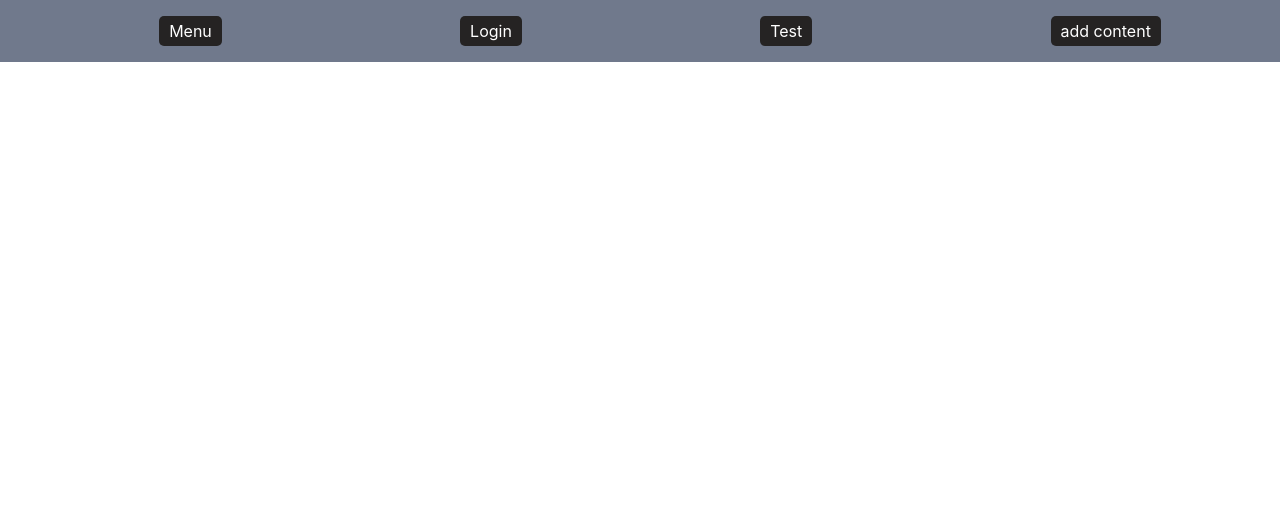
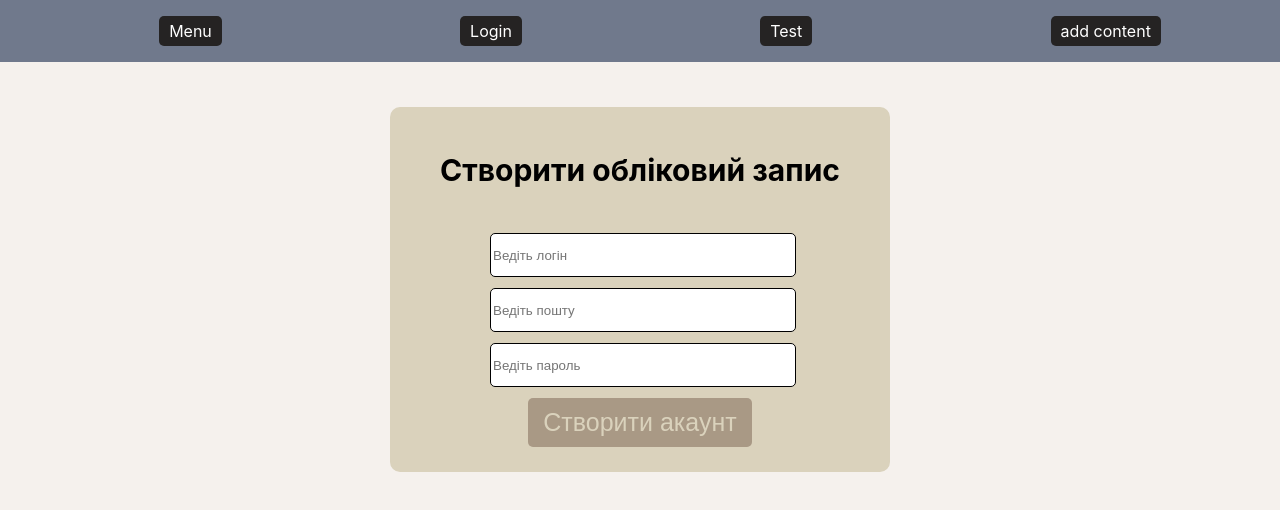
Before and after one commit to pROEKT555/frontend, a React (Create React App) app: page /register in a window 1280 px wide. Shown: the top 510 px of the page. Built offline with nearby package versions, Linux system fonts and the light colour scheme.

Commit message:
Add files via upload

```diff
--- a/public/index.html
+++ b/public/index.html
@@ -10,28 +10,17 @@
       content="Web site created using create-react-app"
     />
     <link rel="apple-touch-icon" href="%PUBLIC_URL%/logo192.png" />
-    <!--
-      manifest.json provides metadata used when your web app is installed on a
-      user's mobile device or desktop. See https://developers.google.com/web/fundamentals/web-app-manifest/
-    -->
-    <link rel="manifest" href="%PUBLIC_URL%/manifest.json" />
-    <!--
-      Notice the use of %PUBLIC_URL% in the tags above.
-      It will be replaced with the URL of the `public` folder during the build.
-      Only files inside the `public` folder can be referenced from the HTML.
 
-      Unlike "/favicon.ico" or "favicon.ico", "%PUBLIC_URL%/favicon.ico" will
-      work correctly both with client-side routing and a non-root public URL.
-      Learn how to configure a non-root public URL by running `npm run build`.
-    -->
     <title>React App</title>
 
   </head>
   <style>
     .root{
       background-color:#f5f1ed ;
+      height: 100vh;
     }
     body{
+      height: 100vh;
       display: flex;
       padding: 0;
       flex-wrap: nowrap;
--- a/src/App.js
+++ b/src/App.js
@@ -1,14 +1,20 @@
 import Home from "./componets/Home/Hoem";
-import Registerform from "./componets/Login/Registerform";
+import { useState } from "react";
+import Registerform from "./componets/Register/Registerform";
+import Loginform from "./componets/Login/Loginform";
 import Menunav from "./componets/Menu-nav/Menunav";
 import { Route,Routes} from "react-router-dom";
 function App() {
+  const[isLoggedIn,setisLoggedIn] = useState(false);
   return (
      <div>
+
       <Menunav/>
       <Routes>
-        <Route exact path='/' element={<Home></Home>}/>
-        <Route exact path='/login' element={<Registerform></Registerform>}/>
+        <Route exact path='/' element={<Home ></Home>}/>
+        <Route exact path='/login' element={<Loginform setisLoggedIn={setisLoggedIn}></Loginform>}/>
+        <Route exact path='/register' element={<Registerform ></Registerform>}/>
+
       </Routes>
     </div>
   );
--- /dev/null
+++ b/src/componets/Login/Loginform.css
@@ -0,0 +1,51 @@
+.form-registere__form{
+
+
+  align-items: center;
+  display: flex;
+  flex-direction: column;
+  background-color: #dad2bc;
+  padding: 25px 50px;
+  border-radius: 10px;
+}
+.a-register-form{
+  padding-top: 15px;
+}
+.a-register-form__a{
+  text-decoration: none;
+  color: #000000a6;
+}
+.form-registere-title{
+  font-size: 30px;
+}
+.registere-form__control-1{
+  padding-top: 25px;
+}
+.form-registere{
+  padding-top: 45px;
+  display: flex;
+  justify-content: center;
+}
+.registere-form__control{
+  padding-bottom: 15px;
+  width: 300px;
+  height: 40px;
+}
+.registere-form__control label{
+  padding-right: 10px;
+  font-size: 24px;
+}
+.registere-form__input{
+  border: solid #000 1px;
+  border-radius: 5px;
+  width: 300px;
+  height: 40px;
+}
+.registere-form__actions__button{
+  color: #dad2bc;
+  padding: 10px 15px;
+  font-size: 25px;
+  background-color: #A99985;
+  border: none;
+  border-radius: 5px;
+}
--- /dev/null
+++ b/src/componets/Login/Loginform.jsx
@@ -0,0 +1,59 @@
+import React,{ useState } from "react";
+import "./Loginform.css"
+// import axios from "axios";
+import { Link } from "react-router-dom";
+const Loginform = (props) =>{
+  const[inputlogin,setInputlogin] = useState('');
+  const[inputPassword,setInputPassword] = useState('')
+  // const postsend =(login,passworld)=>{
+  //   axios.post('http://localhost:8000/login/', {
+  //     login: login,
+  //     passworld: passworld
+  //   })
+  //   .then(function (response) {
+  //     console.log(response);
+  //   })
+  //   .catch(function (error) {
+  //     console.log(error);
+  //   });
+  // }
+  const LoginChangeHendler = (event) =>{
+    setInputlogin(event.target.value)
+
+  }
+  const PasswordChangeHendler = (event) =>{
+    setInputPassword(event.target.value)
+
+  }
+
+  const submitHandler = (event) =>{
+    event.preventDefault();
+    props.setisLoggedIn(true);
+    // props.history.push('/');
+  }
+  return(
+
+    <div className="form-registere">
+
+      <form className="form-registere__form" onSubmit={submitHandler}>
+        <h1 className="form-registere-title">Увійти в обліковий запис</h1>
+        <div className="registere-form__control registere-form__control-1">
+          {/* <label>Ведіть логін</label> */}
+          <input placeholder="Ведіть логін або пошту" className="registere-form__input" value={inputlogin} onChange={LoginChangeHendler} type="text" ></input>
+        </div>
+        <div className="registere-form__control">
+          {/* <label>Ведіть пароль</label> */}
+          <input placeholder="Ведіть пароль" className="registere-form__input" value={inputPassword} onChange={PasswordChangeHendler} type="password"></input>
+        </div>
+        <div className="registere-form__actions">
+          <button className="registere-form__actions__button" type="submit">Увійти</button>
+        </div>
+        <div className="a-register-form">
+          <Link to="/register" className="a-register-form__a">Створити обліковий запис</Link>
+        </div>
+      </form>
+    </div>
+  )
+}
+
+export default Loginform;
--- /dev/null
+++ b/src/componets/Register/Registerform.css
@@ -0,0 +1,41 @@
+.form-registere__form{
+
+
+  align-items: center;
+  display: flex;
+  flex-direction: column;
+  background-color: #dad2bc;
+  padding: 25px 50px;
+  border-radius: 10px;
+}
+.registere-form__control-1{
+  padding-top: 25px;
+}
+.form-registere{
+  padding-top: 45px;
+  display: flex;
+  justify-content: center;
+}
+.registere-form__control{
+  padding-bottom: 15px;
+  width: 300px;
+  height: 40px;
+}
+.registere-form__control label{
+  padding-right: 10px;
+  font-size: 24px;
+}
+.registere-form__input{
+  border: solid #000 1px;
+  border-radius: 5px;
+  width: 300px;
+  height: 40px;
+}
+.registere-form__actions__button{
+  color: #dad2bc;
+  padding: 10px 15px;
+  font-size: 25px;
+  background-color: #A99985;
+  border: none;
+  border-radius: 5px;
+}
--- /dev/null
+++ b/src/componets/Register/Registerform.jsx
@@ -0,0 +1,73 @@
+import React,{ useState } from "react";
+import "./Registerform.css"
+import axios from "axios";
+const Registerform = () =>{
+  const[inputlogin,setInputlogin] = useState('');
+  const[inputPassword,setInputPassword] = useState('')
+  const[inputEmail,setInputEmai] = useState('')
+  const LoginChangeHendler = (event) =>{
+    setInputlogin(event.target.value)
+
+  }
+  const postsend =(login,passworld,email)=>{
+    axios.post('http://localhost:8000/login/', {
+      login: login,
+      passworld: passworld,
+      email: email
+    })
+    .then(function (response) {
+      console.log(response);
+    })
+    .catch(function (error) {
+      console.log(error);
+    });
+  }
+  const PasswordChangeHendler = (event) =>{
+    setInputPassword(event.target.value)
+
+  }
+  const EmailChangeHendler = (event) =>{
+    setInputEmai(event.target.value)
+
+  }
+  const submitHandler = (event) =>{
+    event.preventDefault()
+    if(inputlogin==='' || inputPassword==='' || inputEmail===""){
+      alert("Ведіть дані");
+    }else{
+      postsend(inputlogin,inputPassword,inputEmail)
+      setInputlogin('')
+      setInputPassword('')
+      setInputEmai('')
+    }
+
+    };
+
+  return(
+
+    <div className="form-registere">
+
+      <form className="form-registere__form" onSubmit={submitHandler}>
+        <h1 className="form-registere-title">Створити обліковий запис</h1>
+        <div className="registere-form__control registere-form__control-1">
+          {/* <label>Ведіть логін</label> */}
+          <input placeholder="Ведіть логін" className="registere-form__input" value={inputlogin} onChange={LoginChangeHendler} type="text" ></input>
+        </div>
+        <div className="registere-form__control">
+          {/* <label>Ведіть пошту</label> */}
+          <input placeholder="Ведіть пошту" className="registere-form__input" value={inputEmail} onChange={EmailChangeHendler} type="email"></input>
+        </div>
+        <div className="registere-form__control">
+          {/* <label>Ведіть пароль</label> */}
+          <input placeholder="Ведіть пароль" className="registere-form__input" value={inputPassword} onChange={PasswordChangeHendler} type="password"></input>
+        </div>
+
+
+        <div className="registere-form__actions">
+          <button className="registere-form__actions__button" type="submit">Створити акаунт</button>
+        </div>
+      </form>
+    </div>
+  )
+}
+export default Registerform;
```
